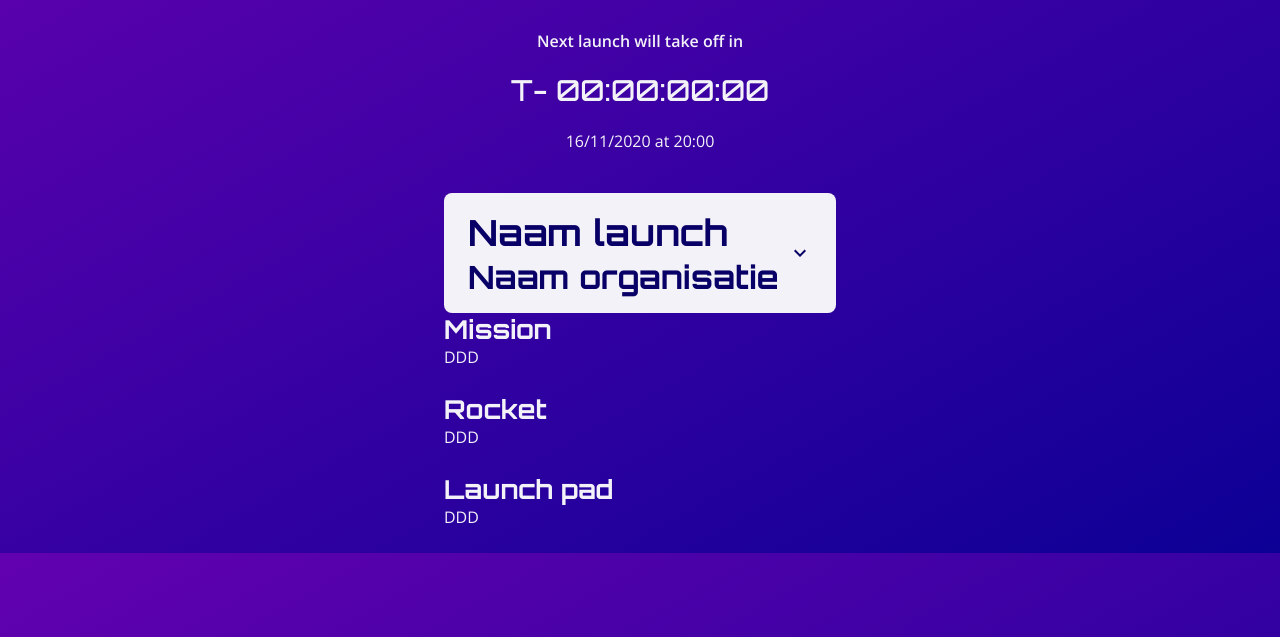
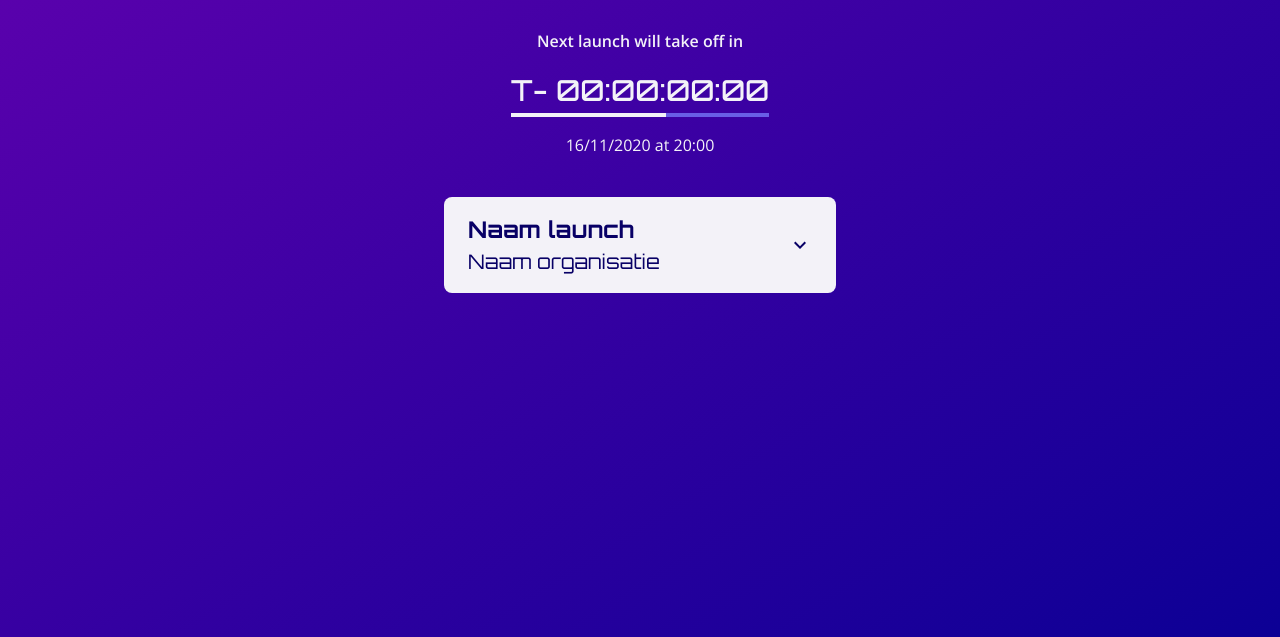
Before and after one commit to BoussonKarel/intdesign-eindopdracht, a plain HTML site: page app.html in a window 1280 px wide. Shown: the part 163-800 px from the top of the page. Drawn offline with nearby package versions, Linux system fonts and the light colour scheme.

Commit message:
Finished app.html (for now)

```diff
--- a/app.html
+++ b/app.html
@@ -20,6 +20,8 @@
 
         <link rel="stylesheet" href="css/normalize.css">
         <link rel="stylesheet" href="css/screen.css">
+
+        <script src="./js/app.js"></script>
     </head>
     <body>
         <div class="c-app">
@@ -38,9 +40,9 @@
                 </g>
               </svg>
             <div class="c-time">
-                <div class="c-time__text">
+                <p class="c-time__text">
                     Next launch will take off in
-                </div>
+                </p>
                 <div class="c-time__countdown c-countdown">
                     <div class="c-countdown__timer js-countdown">
                         T- 00:00:00:00
@@ -49,24 +51,24 @@
 
                     </div>
                 </div>
-                <div class="c-time__date">
+                <p class="c-time__date">
                     16/11/2020 at 20:00
-                </div>
+                </p>
             </div>
-            <div class="c-info">
+            <div class="c-info js-info">
                 <div class="c-info__header">
                     <div>
-                        <h1 class="js-name">Naam launch</h1>
-                        <h2 class="js-organisation">Naam organisatie</h2>
+                        <h2 class="js-name">Naam launch</h2>
+                        <h3 class="js-organisation">Naam organisatie</h3>
                     </div>
-                    <svg class="c-info__expand" xmlns="http://www.w3.org/2000/svg" height="24" viewBox="0 0 24 24" width="24"><path d="M0 0h24v24H0z" fill="none"/><path d="M16.59 8.59L12 13.17 7.41 8.59 6 10l6 6 6-6z"/></svg>
+                    <svg class="c-info__expand js-expand" xmlns="http://www.w3.org/2000/svg" height="24" viewBox="0 0 24 24" width="24"><path d="M0 0h24v24H0z" fill="none"/><path d="M16.59 8.59L12 13.17 7.41 8.59 6 10l6 6 6-6z"/></svg>
                 </div>
                 <div class="c-info__details">
-                    <h3>Mission</h3>
+                    <h4>Mission</h4>
                     <p class="js-mission">DDD</p>
-                    <h3>Rocket</h3>
+                    <h4>Rocket</h4>
                     <p class="js-rocket">DDD</p>
-                    <h3>Launch pad</h3>
+                    <h4>Launch pad</h4>
                     <p class="js-launchpad">DDD</p>
                 </div>
             </div>
--- a/css/screen.css
+++ b/css/screen.css
@@ -62,6 +62,8 @@ html {
     -webkit-font-smoothing: antialiased;
     -moz-osx-font-smoothing: grayscale;
     background: linear-gradient(to bottom right, var(--color-beta-dark), var(--color-alpha-dark));
+    background-repeat: no-repeat;
+    background-attachment: fixed;
 }
 
 *,
@@ -117,21 +119,27 @@ h3 {
 }
 
 h1 {
-    font-size: 36px;
-    line-height: 48px;
+    font-size: 29px;
+    line-height: 43.5px;
     margin: 0 0 24px;
 }
 
 h2 {
-    font-size: 32px;
-    line-height: 40px;
+    font-size: 23px;
+    line-height: 34.5px;
     margin: 0 0 24px;
 }
 
 h3 {
-    font-size: 26px;
-    line-height: 32px;
+    font-size: 20px;
+    line-height: 30px;
+    font-weight: 400;
     margin: 0 0 24px;
+}
+
+h4 {
+    font-size: 18px;
+    line-height: 27px;
 }
 
 h4,
@@ -358,10 +366,30 @@ input::placeholder {
     margin-bottom: var(--global-whitespace-xs);
 }
 
+.c-countdown {
+    display: inline-block;
+}
+
 .c-countdown__timer {
     font-family: "Orbitron", "Open Sans", Arial, Helvetica, sans-serif;
     font-size: 29px;
     font-weight: 500;
+}
+
+.c-countdown__bar {
+    content: "";
+    height: 4px;
+    background-color: var(--color-alpha-light);
+    position: relative;
+}
+
+.c-countdown__bar::after {
+    content: "";
+    position: absolute;
+    height: 4px;
+    width: 60%;
+    background-color: var(--color-neutral-xx-light);
+    left: 0;
 }
 
 /*
@@ -381,23 +409,31 @@ input::placeholder {
     justify-content: space-between;
 }
 
-.c-info__header h1,
 .c-info__header h2,
-.c-info__details h3 {
+.c-info__header h3,
+.c-info__details h4 {
     font-family: "Orbitron", "Open Sans", Arial, Helvetica, sans-serif;
     margin: 0;
 }
 
-.c-info__header h1 {
-
+.c-info__expand {
+    cursor: pointer;
+    transition: transform 1s;
 }
 
-.c-info__header h2 {
-
+.is-expanded .c-info__expand {
+    transform: rotate(-180deg);
 }
 
-.c-info__details h3 {
+.c-info__details {
+    margin-top: 16px;
+    max-height: 0;
+    transition: max-height 2s;
+    overflow: hidden;
+}
 
+.is-expanded .c-info__details {
+    max-height: 500px;
 }
 
 /*------------------------------------*\
--- /dev/null
+++ b/js/app.js
@@ -0,0 +1,22 @@
+let htmlInfo, btnExpand, htmlInfoDetails;
+
+const listenToExpand = function() {
+    btnExpand.addEventListener("click", function() {
+        if (htmlInfo.classList.contains("is-expanded")) {
+            htmlInfo.classList.remove("is-expanded");
+        }
+        else {
+            htmlInfo.classList.add("is-expanded");
+        }
+    });
+}
+
+const init = function() {
+    console.log("Document loaded");
+    htmlInfo = document.querySelector(".js-info");
+    btnExpand = document.querySelector(".js-expand");
+
+    listenToExpand();
+}
+
+document.addEventListener("DOMContentLoaded", init);
```
